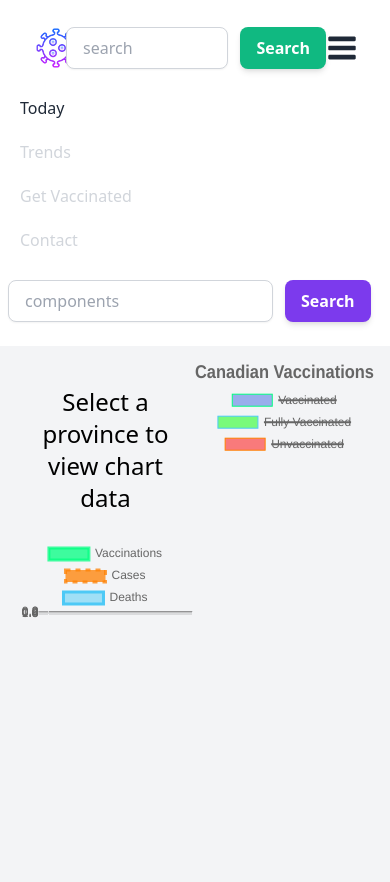
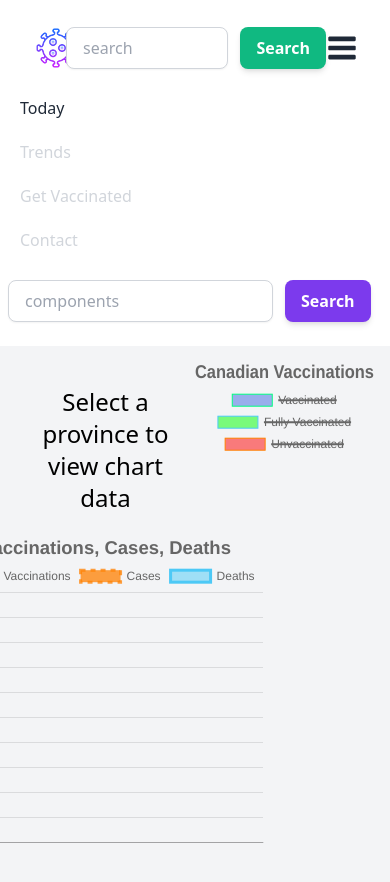
Before and after one commit to hector4213/coronaviruscanada, a React (Create React App) app: page /trends in a window 390 px wide. Shown: the top 882 px of the page. Built offline with nearby package versions, Linux system fonts and the light colour scheme; no server answers.

Commit message:
styling for mobile

```diff
--- a/src/components/Charts/CasesChart.jsx
+++ b/src/components/Charts/CasesChart.jsx
@@ -44,10 +44,21 @@ const CasesChart = () => {
       },
     ],
   };
+  const OPTIONS = {
+    title: {
+      display: true,
+      text: 'Vaccinations, Cases, Deaths',
+      padding: 0,
+      fontSize: 18.5,
+    },
+    maintainAspectRatio: false,
+  };
   return (
     <div className="flex flex-col items-center">
       <DatePicker />
-      <Line data={data} width={100} height={50} options={{}} />
+      <article className="h-80 w-80">
+        <Line data={data} options={OPTIONS} />
+      </article>
     </div>
   );
 };
```
